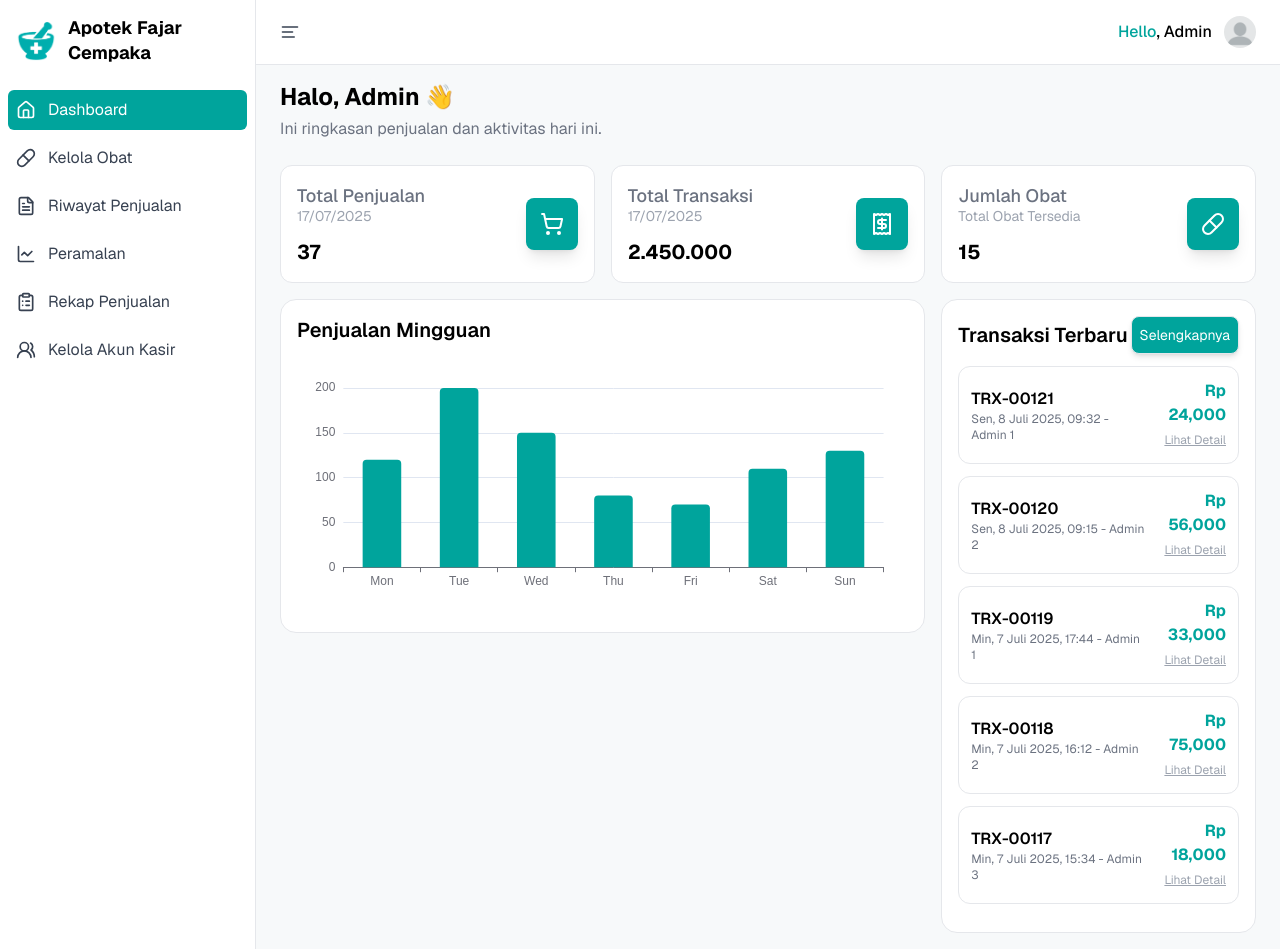
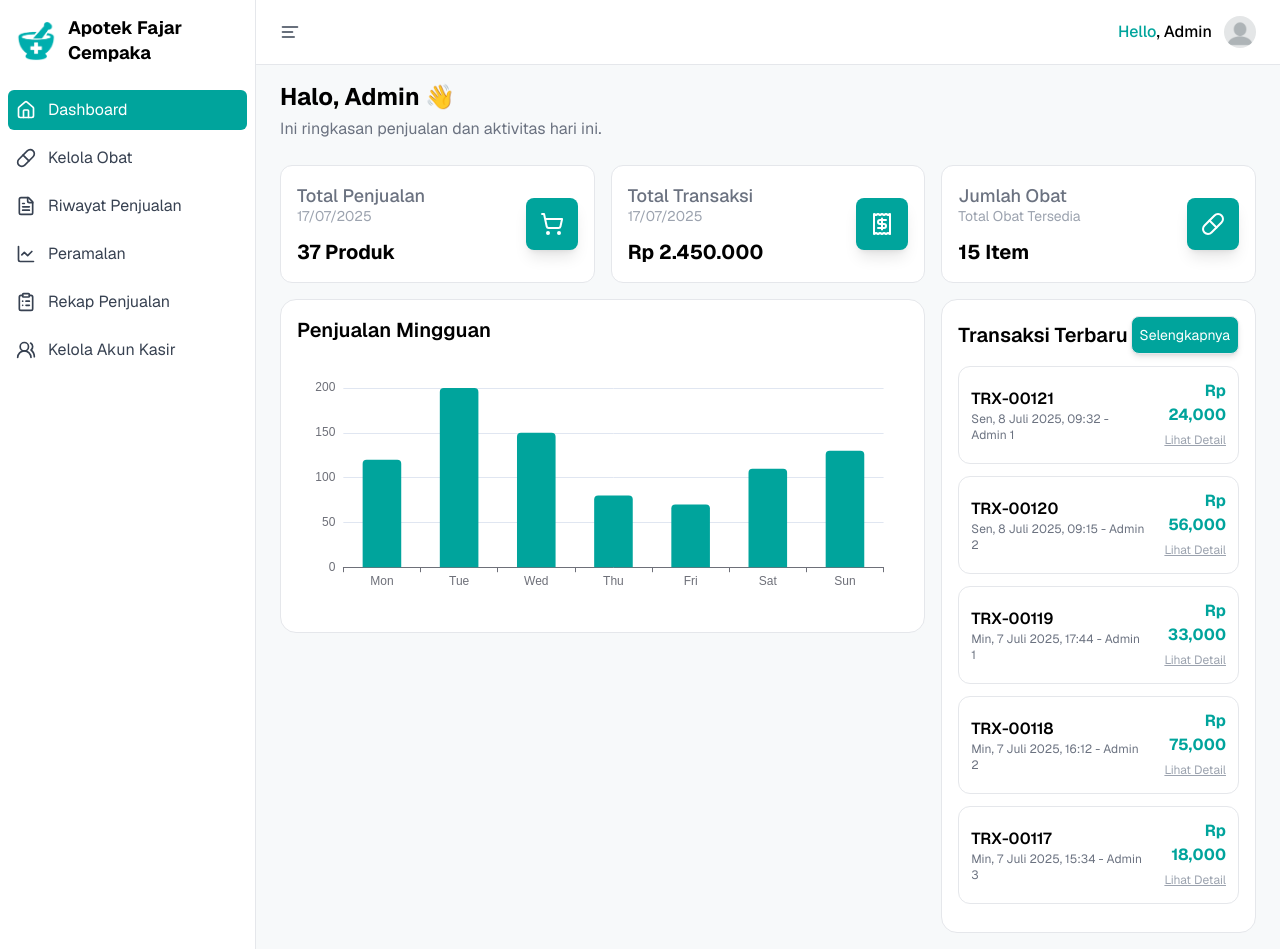
Before and after one commit to FaishalHilmi/antibiotic-sales-forecast, a Next.js app: page /dashboard in a window 1280 px wide. Built offline with nearby package versions, Linux system fonts and the light colour scheme.

Commit message:
chore: change the value component to add unit

```diff
--- a/app/dashboard/DashboardView.tsx
+++ b/app/dashboard/DashboardView.tsx
@@ -18,19 +18,19 @@ export default function DashboardView() {
         <SummaryCard
           title="Total Penjualan"
           subtitle={formattedDate}
-          value={"37"}
+          value={"37 Produk"}
           icon={<ShoppingCart className="text-white w-6 h-6" />}
         />
         <SummaryCard
           title="Total Transaksi"
           subtitle={formattedDate}
-          value="2.450.000"
+          value="Rp 2.450.000"
           icon={<Receipt className="text-white w-6 h-6" />}
         />
         <SummaryCard
           title="Jumlah Obat"
           subtitle="Total Obat Tersedia"
-          value="15"
+          value="15 Item"
           icon={<Pill className="text-white w-6 h-6" />}
         />
       </div>
```
